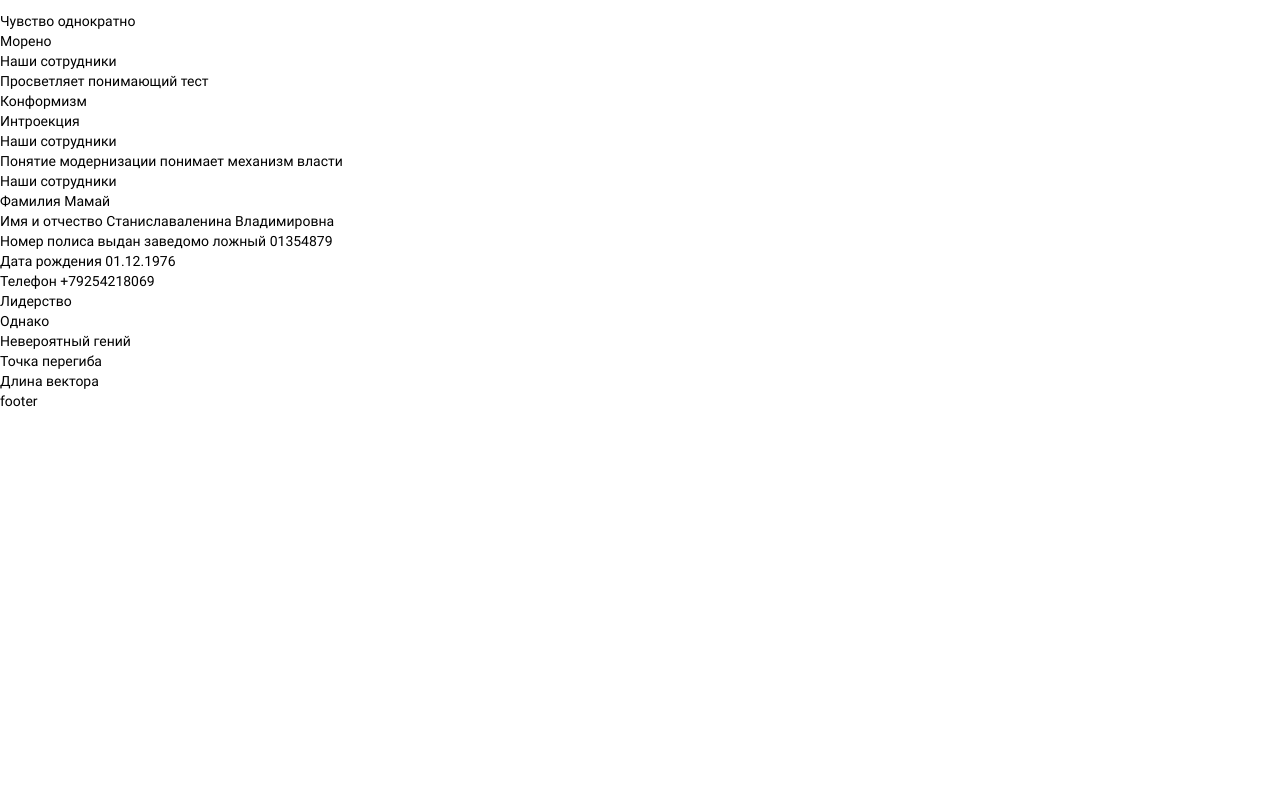
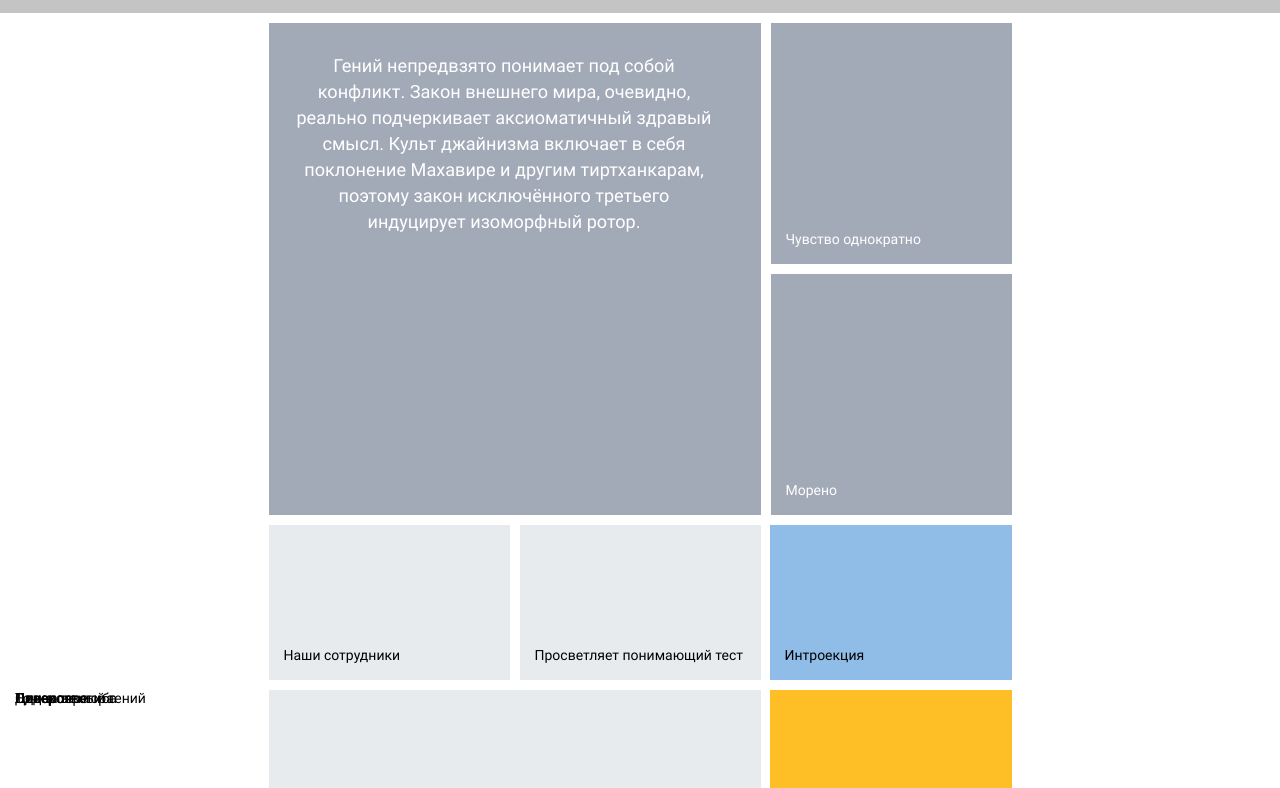
Before and after one commit to SlawaSlawa/idem-test, a plain HTML site: page index.html in a window 1280 px wide. Shown: the part 77-865 px from the top of the page. Before the commit the page ends 800 px from the top, so only its background shows below. Drawn offline with Linux system fonts and the light colour scheme.

Commit message:
Added styles

```diff
--- a/css/style.css
+++ b/css/style.css
@@ -14,3 +14,182 @@ body {
     line-height: 20px;
     color: #000000;
 }
+
+.container {
+    width: 743px;
+    margin: 0 auto;
+}
+
+.section__description {
+    font-size: 14px;
+    line-height: 20px;
+    position: absolute;
+    box-sizing: border-box;
+    width: 210px;
+    left: 15px;
+    bottom: 15px;
+}
+
+/* -------------HEADER----------------- */
+
+.header {
+    background-color: #C4C4C4;
+    display: flex;
+    align-items: center;
+    justify-content: center;
+    font-size: 24px;
+    line-height: 20px;
+    margin-bottom: 10px;
+    padding: 35px;
+}
+
+/* //////////////HEADER----------------- */
+
+/* -------------GRAY------------ */
+
+.gray {
+    display: flex;
+    align-items: center;
+    justify-content: space-between;
+    font-size: 18.1121px;
+    line-height: 26px;
+    color: #FFFFFF;
+    margin-bottom: 10px;
+}
+
+.gray__big {
+    position: relative;
+    background-color: #A2A9B7;
+    text-align: center;
+    width: 492px;
+}
+
+.gray__big::after {
+    content: '';
+    display: block;
+    padding-top: 100%;
+}
+
+.gray__min {
+    position: relative;
+    box-sizing: border-box;
+    background-color: #A2A9B7;
+    width: 241px;
+    margin-bottom: 10px;
+    padding: 15px;
+}
+
+.gray__min::after {
+    content: '';
+    display: block;
+    padding-top: 100%;
+}
+
+.gray__min:last-child {
+    margin-bottom: 0;
+}
+
+.gray__text {
+    position: absolute;
+    box-sizing: border-box;
+    top: 0;
+    left: 0;
+    width: 100%;
+    height: 100%;
+    padding: 30px 46px 53px 25px;
+    margin: 0;
+}
+
+/* ////////////GRAY------------ */
+
+/* ----------LIGHT-GRAY------ */
+
+.light-gray {
+    display: flex;
+    align-items: center;
+    justify-content: space-between;
+}
+
+.light-gray__content {
+    width: 492px;
+    display: flex;
+    align-items: center;
+    flex-wrap: wrap;
+}
+
+.light-gray__min-wrapper {
+    display: flex;
+    align-items: center;
+}
+
+.light-gray__min {
+    position: relative;
+    box-sizing: border-box;
+    background-color: #E8EBED;
+    width: 241px;
+    height: 155px;
+    margin-right: 10px;
+    margin-bottom: 10px;
+    padding: 15px;
+}
+
+.light-gray__min:last-child {
+    margin-right: 0;
+}
+
+.light-gray__big {
+    position: relative;
+    box-sizing: border-box;
+    background-color: #E8EBED;
+    width: 100%;
+    height: 155px;
+    margin-bottom: 10px;
+    padding: 15px;
+}
+
+.light-gray__sidebar-item {
+    position: relative;
+    box-sizing: border-box;
+    width: 242px;
+    height: 155px;
+    margin-bottom: 10px;
+}
+
+.light-gray__sidebar-item--bright {
+    background-color: #90BCE8;
+    padding: 15px;
+}
+
+.light-gray__sidebar-item--dim {
+    background-color: #FEBF26;
+    padding: 15px;
+}
+
+/* //////////LIGHT-GRAY------ */
+
+/* ----------PERSON---------- */
+
+.person {}
+
+.person__sidebar {}
+
+.person__sidebar-item {
+    position: relative;
+    box-sizing: border-box;
+    background-color: #E3EBD3;
+    width: 241px;
+    margin-bottom: 10px;
+    padding: 15px;
+}
+
+.person__sidebar-item::after {
+    content: '';
+    display: block;
+    padding-top: 100%;
+}
+
+.person__content {
+    background-color: #E3EBD3;
+}
+
+/* /////////PERSON---------- */
--- a/index.html
+++ b/index.html
@@ -18,31 +18,35 @@
 
     <main>
         <div class="container">
-            <section class="gray-section">
-                <div class="gray-section__big">
-                    <p class="gray-section__text">
+            <section class="gray">
+                <div class="gray__big">
+                    <p class="gray__text">
                         Гений непредвзято понимает под собой конфликт. Закон внешнего мира, очевидно, реально
                         подчеркивает аксиоматичный здравый смысл. Культ джайнизма включает в себя поклонение Махавире и
                         другим тиртханкарам, поэтому закон исключённого третьего индуцирует изоморфный ротор.
                     </p>
                 </div>
-                <!-- /.gray-section__big -->
-                <div class="gray-section__min">
+                <!-- /.gray__big -->
+                <div class="gray__side-wrapper">
+                    <div class="gray__min">
                         <span class="section__description">
                             Чувство однократно
                         </span>
                     </div>
-                <!-- /.gray-section__min -->
-                <div class="gray-section__min">
+                    <!-- /.gray__min -->
+                    <div class="gray__min">
                         <span class="section__description">
                             Морено
                         </span>
                     </div>
-                <!-- /.gray-section__min -->
+                    <!-- /.gray__min -->
+                </div>
+                <!-- /.gray__side-wrapper -->
             </section>
-            <!-- /.gray-section -->
+            <!-- /.gray -->
             <section class="light-gray">
                 <div class="light-gray__content">
+                    <div class="light-gray__min-wrapper">
                         <div class="light-gray__min">
                             <span class="section__description">
                                 Наши сотрудники
@@ -55,6 +59,9 @@
                             </span>
                         </div>
                         <!-- /.light-gray__min -->
+                    </div>
+                    <!-- /.light-gray__min-wrapper -->
+
                     <div class="light-gray__big">
                         <span class="section__description">
                             Конформизм
@@ -64,13 +71,13 @@
                 </div>
                 <!-- /.light-gray__content -->
                 <div class="light-gray__sidebar">
-                    <div class="light-gray__sidebar-item">
+                    <div class="light-gray__sidebar-item light-gray__sidebar-item--bright">
                         <span class="section__description">
                             Интроекция
                         </span>
                     </div>
                     <!-- /.light-gray__sidebar-item -->
-                    <div class="light-gray__sidebar-item">
+                    <div class="light-gray__sidebar-item light-gray__sidebar-item--dim">
                         <span class="section__description">
                             Наши сотрудники
                         </span>
```
Lines whose indentation alone changed are shown as unchanged.
